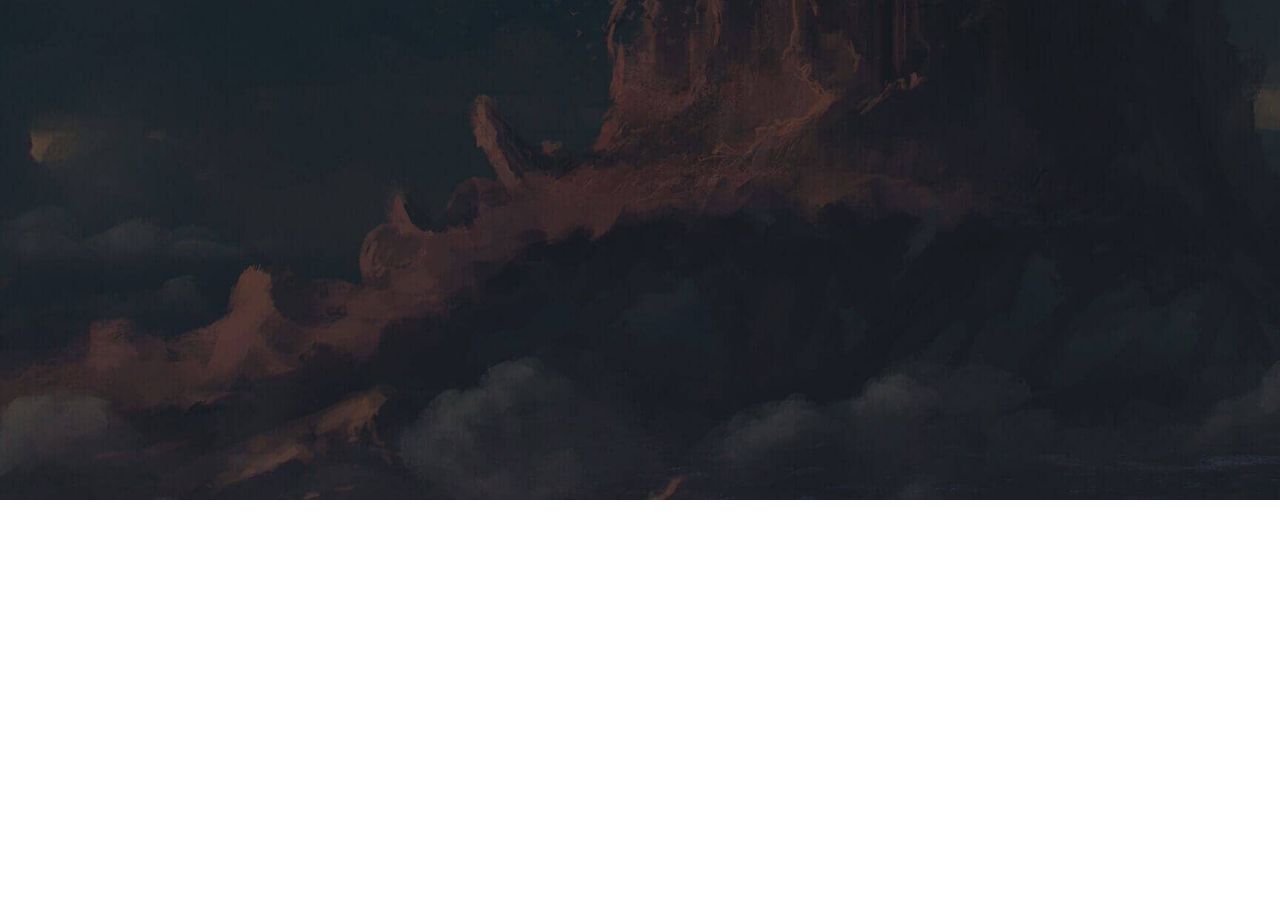
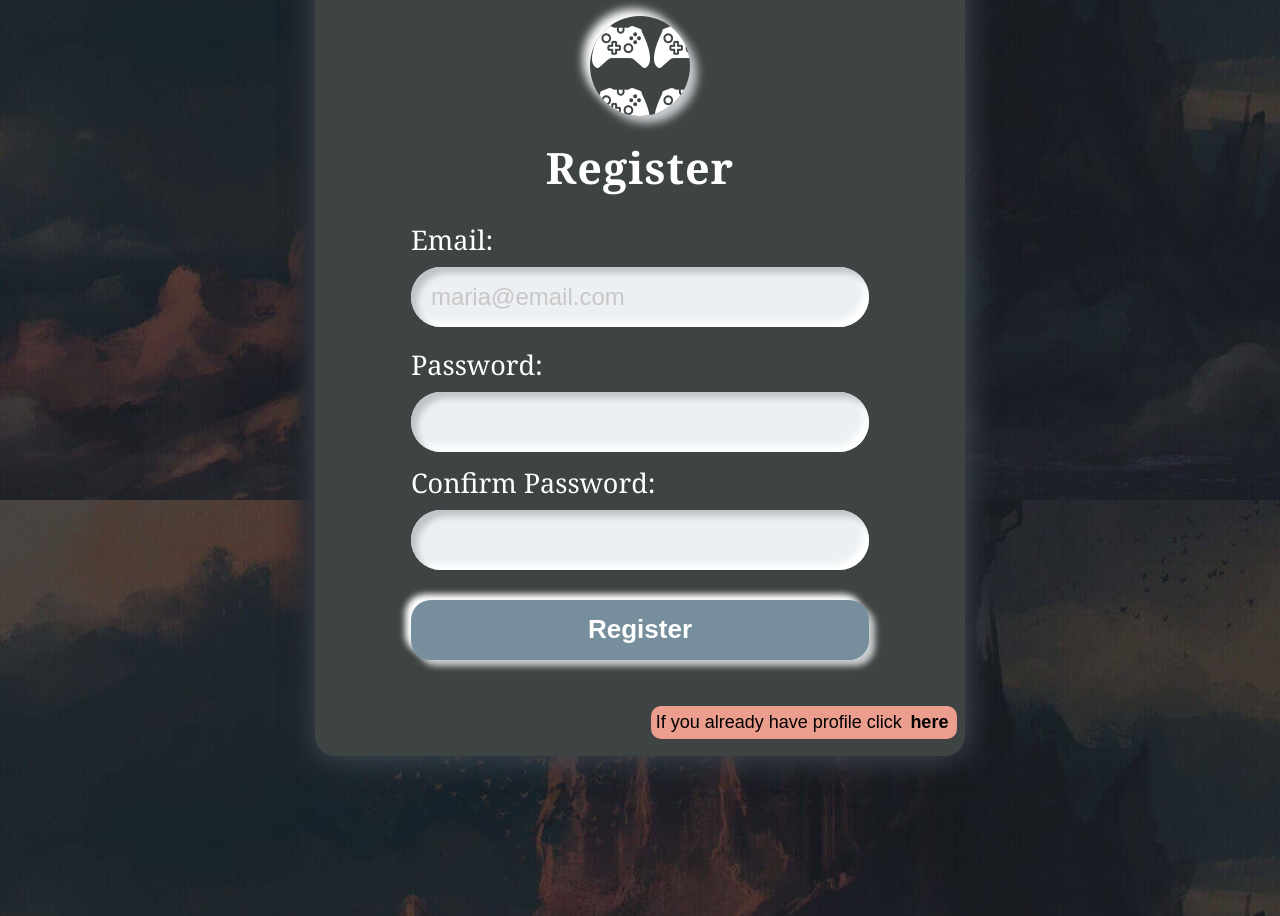
Before and after one commit to Mi-sho/softUni-games-play-workshop, a React (Vite) app in the folder client/: page /register in a window 1280 px wide. Shown: the part 300-1216 px from the top of the page. Before the commit the page ends 800 px from the top, so only its background shows below. Built offline with nearby package versions, Linux system fonts and the light colour scheme.

Commit message:
Add routes for login/register/catalog/createGame

```diff
--- a/client/src/App.jsx
+++ b/client/src/App.jsx
@@ -2,6 +2,10 @@
 
 import Header from "./components/header/Header";
 import Home from "./components/home/Home";
+import Catalog from "./components/catalog-page/Catalog";
+import CreateGame from "./components/create-page/CreateGame";
+import Login from "./components/login/Login";
+import Register from "./components/register/Register";
 
 import "./App.css";
 
@@ -13,6 +17,12 @@
       <main id="main-content">
         <Routes>
             <Route path="/" element={<Home />}/>
+            <Route path="/catalog" element={<Catalog />}/>
+            <Route path="/create-game" element={<CreateGame />}/>
+            <Route path="/login" element={<Login />}/>
+            <Route path="/register" element={<Register />}/>
+
+
         </Routes>
 
       </main>
--- a/client/src/components/header/Header.jsx
+++ b/client/src/components/header/Header.jsx
@@ -1,18 +1,20 @@
+import { Link } from "react-router"
+
 export default function Header() {
     return (
         <header>
-        <h1><a className="home" href="/">GamesPlay</a></h1>
+        <h1><Link className="home" to="/">GamesPlay</Link></h1>
         <nav>
-            <a href="#">All games</a>
+            <Link to="/catalog">All games</Link>
             {/* <!-- Logged-in users --> */}
             <div id="user">
-                <a href="#">Create Game</a>
-                <a href="#">Logout</a>
+                <Link to="/create-game">Create Game</Link>
+                <Link to="/logout">Logout</Link>
             </div>
             {/* <!-- Guest users --> */}
             <div id="guest">
-                <a href="#">Login</a>
-                <a href="#">Register</a>
+                <Link to="/login">Login</Link>
+                <Link to="/register">Register</Link>
             </div>
         </nav>
         </header>
--- a/client/src/components/login/Login.jsx
+++ b/client/src/components/login/Login.jsx
@@ -1,3 +1,5 @@
+import { Link } from "react-router"
+
 export default function Login() {
     return(
          <section id="login-page" className="auth">
@@ -13,7 +15,7 @@
                  <input type="password" id="login-password" name="password"/>
                  <input type="submit" className="btn submit" value="Login"/>
                  <p className="field">
-                     <span>If you don't have profile click <a href="#">here</a></span>
+                     <span>If you don't have profile click <Link to="/register">here</Link></span>
                  </p>
              </div>
          </form>
--- a/client/src/components/register/Register.jsx
+++ b/client/src/components/register/Register.jsx
@@ -1,3 +1,5 @@
+import { Link } from "react-router"
+
 export default function Register() {
     return(
         <section id="register-page" className="content auth">
@@ -18,7 +20,7 @@
                     <input className="btn submit" type="submit" value="Register"/>
 
                     <p className="field">
-                        <span>If you already have profile click <a href="#">here</a></span>
+                        <span>If you already have profile click <Link to="/login">here</Link></span>
                     </p>
                 </div>
             </form>
```
